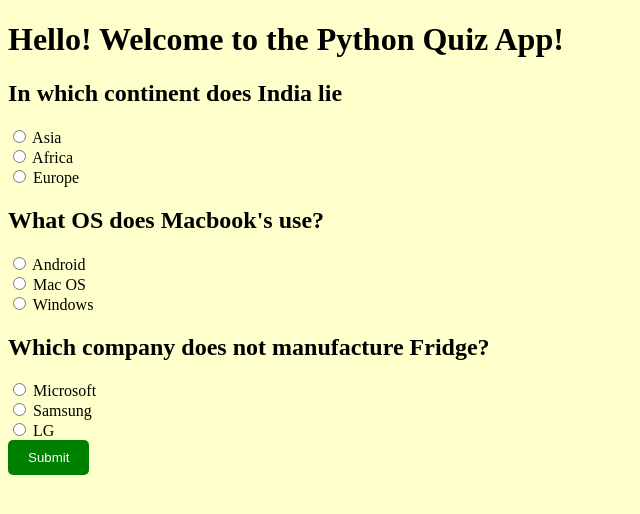
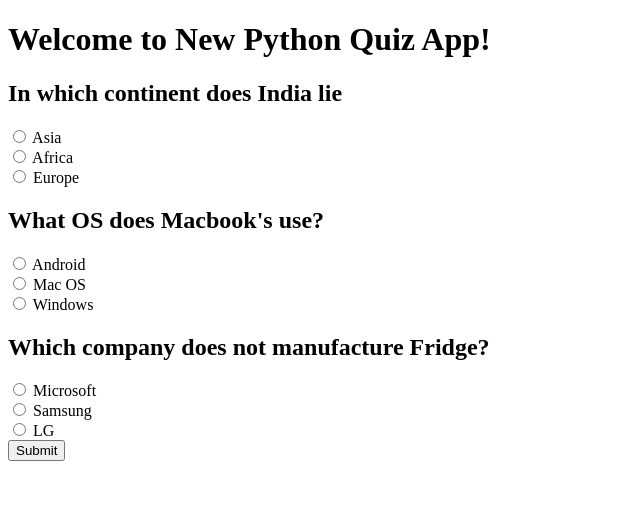
Before and after one commit to abhi-0714/My_Python_Quiz_App, a Flask app: page / in a window 1280 px wide. Shown: the top 514 px of the page, without its empty margins (0-640 px from the left). Run offline with Flask 3, Linux system fonts and the light colour scheme.

Commit message:
Update index.html
Stock index.html

```diff
--- a/templates/index.html
+++ b/templates/index.html
@@ -5,8 +5,8 @@
     <meta name="viewport" content="width=device-width, initial-scale=1.0">
     <title>Quiz App</title>
 </head>
-<body style="background-color: #ffffcc;"> <!-- Slight yellow background -->
-    <h1>Hello! Welcome to the Python Quiz App!</h1>
+<body>
+    <h1>Welcome to New Python Quiz App!</h1>
     <form action="/submit" method="post">
         {% for question in questions %}
             <h2>{{ question.question }}</h2>
@@ -15,7 +15,7 @@
                 {{ option }}<br>
             {% endfor %}
         {% endfor %}
-        <input type="submit" value="Submit" style="background-color: green; color: white; padding: 10px 20px; border: none; border-radius: 5px; cursor: pointer;">
+        <input type="submit" value="Submit">
     </form>
 </body>
 </html>
```
